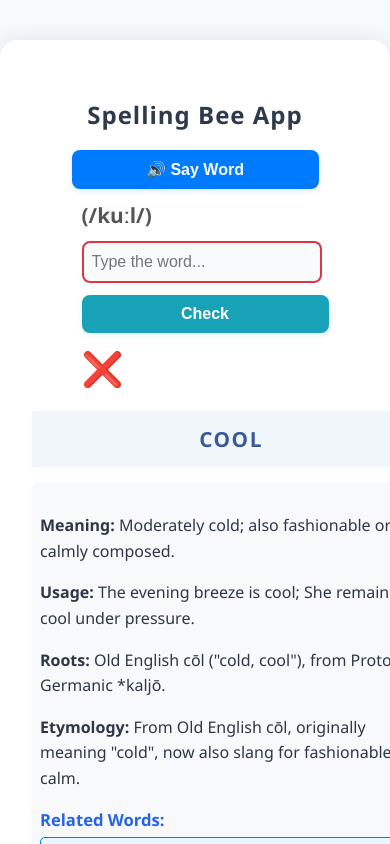
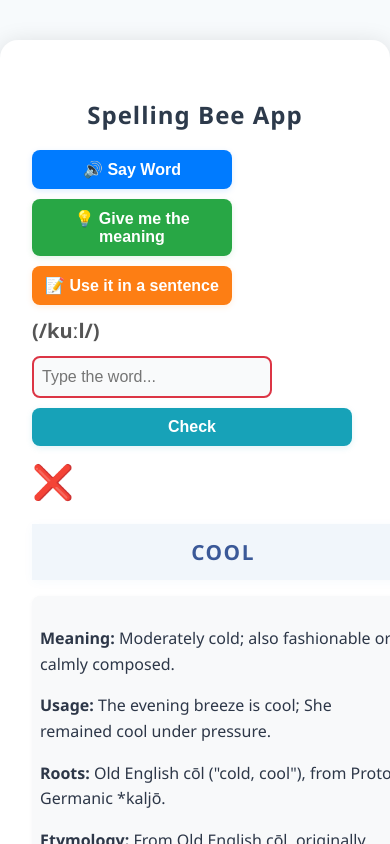
Before and after one commit to shravan-kuchkula/spelling-bee-app, a React (Create React App) app: page / in a window 390 px wide. Both pictures are taken after a click on the button "Check". Shown: the top 844 px of the page. Built offline with nearby package versions, Linux system fonts and the light colour scheme.

Commit message:
Improve spelling section layout: two columns for speech and input, fully responsive

```diff
--- a/src/App.css
+++ b/src/App.css
@@ -16,7 +16,98 @@ body {
   padding: 0;
   box-sizing: border-box;
   gap: 0;
-  overflow-x: hidden;
+}
+
+.word-section, .info-section, .spelling-section, .related-section, #currentWord, h2 {
+  word-break: break-word;
+  overflow-wrap: anywhere;
+  white-space: normal;
+  max-width: 100%;
+  box-sizing: border-box;
+}
+
+#currentWord, h2 {
+  max-width: 100%;
+  overflow-wrap: anywhere;
+  word-break: break-word;
+  white-space: normal;
+}
+
+.related-section, #relatedWords {
+  width: 100%;
+  max-width: 100%;
+  overflow-x: auto;
+  display: block;
+}
+
+#relatedWords {
+  display: flex;
+  flex-wrap: wrap;
+  gap: 8px;
+  overflow-x: auto;
+  padding-bottom: 2px;
+}
+
+@media (max-width: 600px) {
+  .container {
+    padding: 0 0.2rem;
+    min-width: 0;
+  }
+  .word-section, .info-section {
+    padding: 8px 2px !important;
+    max-width: 100vw !important;
+    min-width: 0 !important;
+  }
+  .spelling-section {
+    flex-direction: column !important;
+    align-items: stretch !important;
+    gap: 8px !important;
+    margin-bottom: 12px !important;
+    width: 100%;
+    max-width: 100vw;
+  }
+  .speech-buttons-col, .input-col {
+    min-width: 0 !important;
+    max-width: 100vw;
+    width: 100%;
+    gap: 10px !important;
+  }
+
+  h1 {
+    font-size: 1.1rem !important;
+    margin-bottom: 0.8rem !important;
+  }
+  #currentWord {
+    font-size: 1.1rem !important;
+    letter-spacing: 1px !important;
+  }
+  .next-button, .say-button, .word-button, button {
+    font-size: 0.95rem !important;
+    padding: 8px 8px !important;
+    min-width: 0 !important;
+    width: 100%;
+    box-sizing: border-box;
+  }
+  input[type="text"] {
+    font-size: 0.95rem !important;
+    padding: 8px 6px !important;
+    min-width: 0 !important;
+    width: 100%;
+    box-sizing: border-box;
+  }
+  .related-section {
+    flex-direction: column !important;
+    gap: 2px !important;
+    max-width: 100vw !important;
+    overflow-x: auto !important;
+  }
+  #relatedWords {
+    flex-wrap: nowrap !important;
+    overflow-x: auto !important;
+    width: 100%;
+    max-width: 100vw;
+    gap: 4px !important;
+  }
 }
 
 @media (max-width: 600px) {
--- a/src/App.js
+++ b/src/App.js
@@ -59,9 +59,32 @@ function App() {
   return (
     <div className="container" style={{maxWidth: 700, minWidth: 320, margin: '2.5rem auto', background: '#fff', borderRadius: 18, boxShadow: '0 4px 24px #0002', padding: '2.5rem 2rem', boxSizing: 'border-box', overflow: 'hidden'}}>
       <h1 style={{textAlign: 'center', marginBottom: '2.5rem', color: '#2d3a4b', letterSpacing: 1, fontWeight: 800, fontSize: '2.3rem'}}>Spelling Bee App</h1>
-      <div className="spelling-section" style={{display: 'flex', flexWrap: 'wrap', alignItems: 'center', gap: 18, marginBottom: 36, justifyContent: 'center'}}>
-        <button className="say-button" onClick={handleSayWord} style={{padding: '0.6rem 1.25rem', borderRadius: 8, border: 'none', background: '#007bff', color: '#fff', fontWeight: 700, fontSize: '1.1rem', cursor: 'pointer', boxShadow: '0 2px 6px #007bff22'}}>🔊 Say Word</button>
-        <span style={{fontWeight: 600, fontSize: '1.3rem', color: '#555', marginLeft: 10, marginRight: 10, whiteSpace: 'nowrap'}}>{word.pronunciation && `(${word.pronunciation})`}</span>
+      <div className="spelling-section" style={{display: 'flex', flexDirection: 'row', flexWrap: 'wrap', alignItems: 'stretch', gap: 24, marginBottom: 36, justifyContent: 'center'}}>
+  {/* Left column: speech buttons */}
+  <div className="speech-buttons-col" style={{display: 'flex', flexDirection: 'column', gap: 14, minWidth: 170, flex: 1, maxWidth: 200, justifyContent: 'flex-start'}}>
+    <button className="say-button" onClick={handleSayWord} style={{padding: '0.6rem 1.25rem', borderRadius: 8, border: 'none', background: '#007bff', color: '#fff', fontWeight: 700, fontSize: '1.05rem', cursor: 'pointer', boxShadow: '0 2px 6px #007bff22'}}>🔊 Say Word</button>
+    <button className="meaning-button" onClick={() => {
+      if ('speechSynthesis' in window) {
+        const utter = new window.SpeechSynthesisUtterance(word.meaning);
+        utter.lang = 'en-US';
+        window.speechSynthesis.speak(utter);
+      } else {
+        alert('Sorry, your browser does not support speech synthesis.');
+      }
+    }} style={{padding: '0.6rem 1.25rem', borderRadius: 8, border: 'none', background: '#28a745', color: '#fff', fontWeight: 700, fontSize: '1.05rem', cursor: 'pointer', boxShadow: '0 2px 6px #28a74522'}}>💡 Give me the meaning</button>
+    <button className="usage-button" onClick={() => {
+      if ('speechSynthesis' in window) {
+        const utter = new window.SpeechSynthesisUtterance(word.usage);
+        utter.lang = 'en-US';
+        window.speechSynthesis.speak(utter);
+      } else {
+        alert('Sorry, your browser does not support speech synthesis.');
+      }
+    }} style={{padding: '0.6rem 1.25rem', borderRadius: 8, border: 'none', background: '#fd7e14', color: '#fff', fontWeight: 700, fontSize: '1.05rem', cursor: 'pointer', boxShadow: '0 2px 6px #fd7e1422'}}>📝 Use it in a sentence</button>
+  </div>
+  {/* Right column: pronunciation, input, check */}
+  <div className="input-col" style={{display: 'flex', flexDirection: 'column', gap: 14, minWidth: 200, flex: 2, maxWidth: 320, justifyContent: 'flex-start', alignItems: 'stretch'}}>
+    <span style={{fontWeight: 600, fontSize: '1.25rem', color: '#555', whiteSpace: 'nowrap', marginBottom: 2}}>{word.pronunciation && `(${word.pronunciation})`}</span>
     <input
       ref={inputRef}
       type="text"
@@ -69,15 +92,16 @@ function App() {
       onChange={e => { setInput(e.target.value); setChecked(false); }}
       onKeyDown={e => { if (e.key === 'Enter') handleCheck(); }}
       placeholder="Type the word..."
-          style={{fontSize: '1.15rem', padding: '0.6rem 1.1rem', borderRadius: 8, border: checked ? (isCorrect ? '2.5px solid #28a745' : '2.5px solid #dc3545') : '2.5px solid #ccc', outline: 'none', flex: 2, minWidth: 140, maxWidth: 240, marginLeft: 10, marginRight: 10, background: '#f9fafb', boxSizing: 'border-box'}}
+      style={{fontSize: '1.11rem', padding: '0.6rem 1.1rem', borderRadius: 8, border: checked ? (isCorrect ? '2.5px solid #28a745' : '2.5px solid #dc3545') : '2.5px solid #ccc', outline: 'none', minWidth: 120, maxWidth: 240, background: '#f9fafb', boxSizing: 'border-box', width: '100%'}}
     />
-        <button onClick={handleCheck} style={{padding: '0.6rem 1.25rem', borderRadius: 8, border: 'none', background: '#17a2b8', color: '#fff', fontWeight: 700, fontSize: '1.1rem', cursor: 'pointer', marginLeft: 10, boxShadow: '0 2px 6px #17a2b822'}}>Check</button>
+    <button onClick={handleCheck} style={{padding: '0.6rem 1.25rem', borderRadius: 8, border: 'none', background: '#17a2b8', color: '#fff', fontWeight: 700, fontSize: '1.05rem', cursor: 'pointer', boxShadow: '0 2px 6px #17a2b822'}}>Check</button>
     {checked && (
       isCorrect ?
-            <span style={{color: '#28a745', fontSize: '2.1rem', marginLeft: 10}} title="Correct">✔️</span>
+        <span style={{color: '#28a745', fontSize: '2.1rem', marginTop: 2}} title="Correct">✔️</span>
         :
-            <span style={{color: '#dc3545', fontSize: '2.1rem', marginLeft: 10}} title="Incorrect">❌</span>
+        <span style={{color: '#dc3545', fontSize: '2.1rem', marginTop: 2}} title="Incorrect">❌</span>
     )}
+  </div>
 </div>
       {checked && (
         <>
```
Lines whose indentation alone changed are shown as unchanged.
